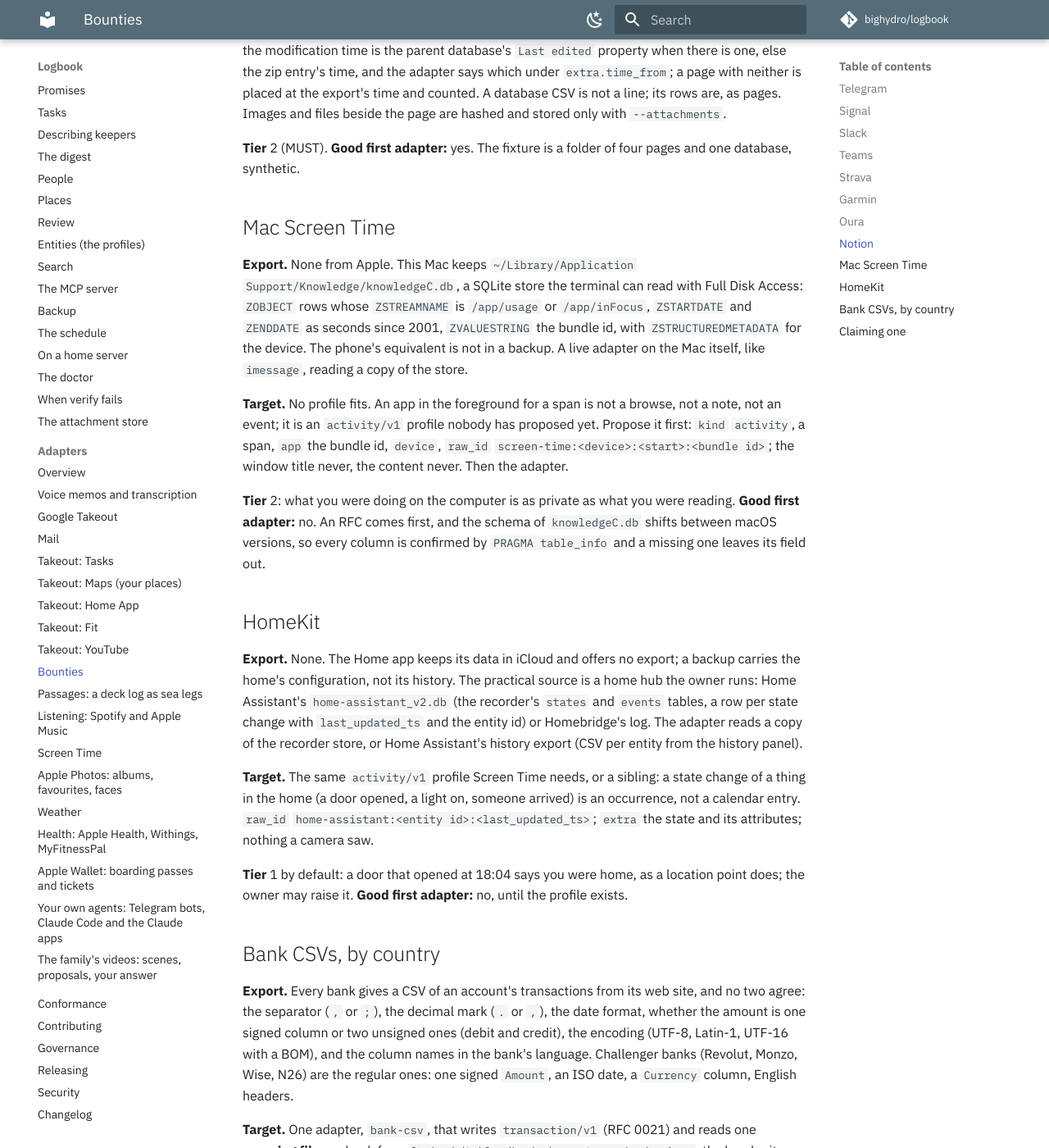
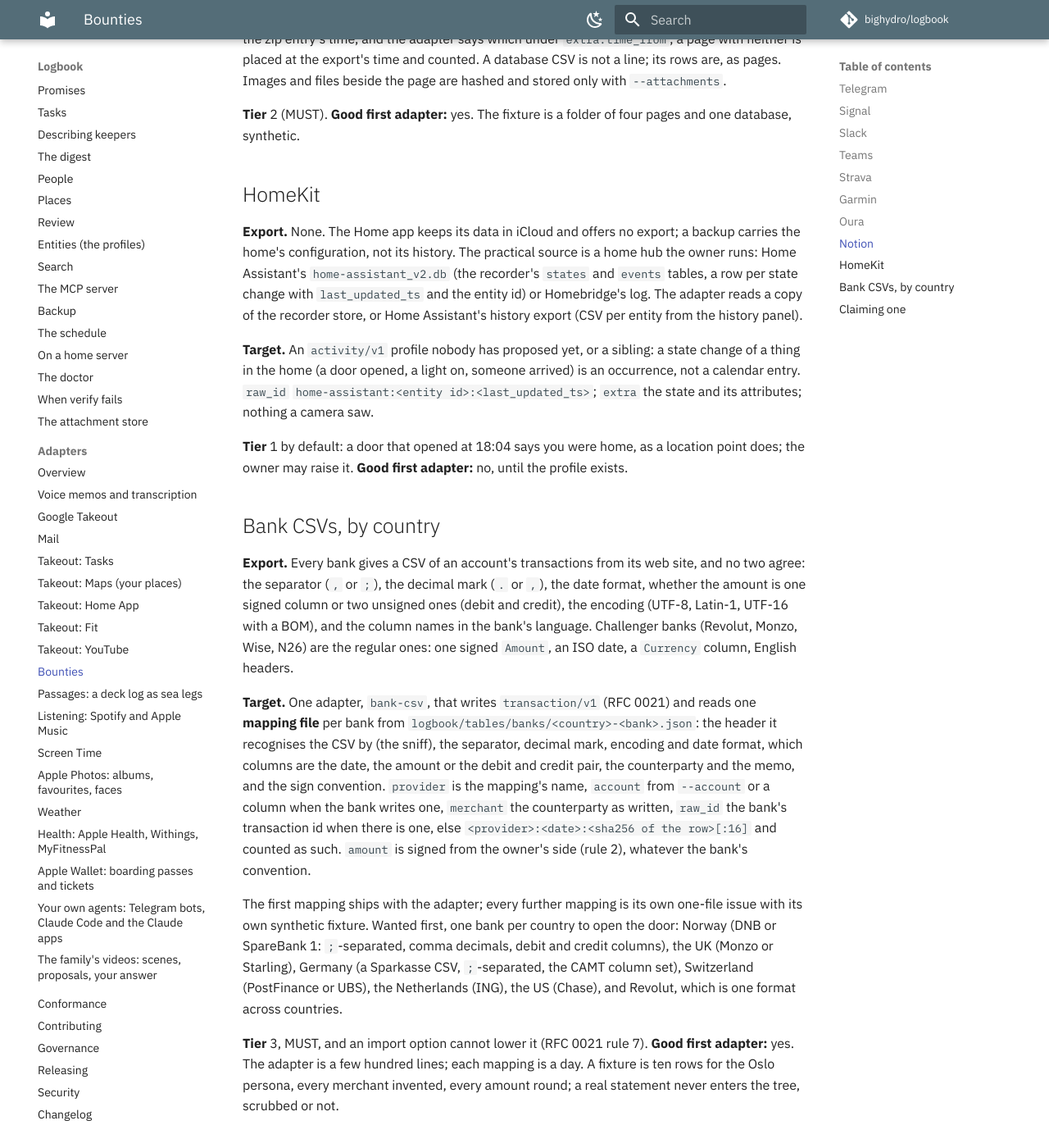
Before and after one commit to bighydro/logbook, an MkDocs documentation site: the page built from docs/adapter-bounties.md, in a window 1280 px wide and 1400 px high, scrolled down 5031 px. Shown: the whole window at 82% size. Built offline with MkDocs 1.6.1 and Material for MkDocs 9.7.7, drawn with Linux system fonts in a browser that asks for light colours; comment, search, counter and statistics services are not loaded; some of the changed text lies outside the part shown.

```diff
--- a/docs/adapter-bounties.md
+++ b/docs/adapter-bounties.md
@@ -18,7 +18,6 @@
 | Garmin | Connect data export, JSON per domain | `health-sample/v1` | 3 | no |
 | Oura | account export, CSV and JSON | `health-sample/v1` | 3 | yes |
 | Notion | workspace export, Markdown and CSV | `note/v1` | 2 | yes |
-| Mac Screen Time | `knowledgeC.db` on this Mac | `activity/v1`, to be proposed | 2 | no |
 | HomeKit | none from Apple; Home Assistant's recorder store | `activity/v1`, to be proposed | 1 | no |
 | Bank CSVs | one CSV per bank, a mapping file per bank | `transaction/v1` | 3, MUST | yes, each mapping |
 
@@ -86,19 +85,11 @@
 
 **Tier** 2 (MUST). **Good first adapter:** yes. The fixture is a folder of four pages and one database, synthetic.
 
-## Mac Screen Time
-
-**Export.** None from Apple. This Mac keeps `~/Library/Application Support/Knowledge/knowledgeC.db`, a SQLite store the terminal can read with Full Disk Access: `ZOBJECT` rows whose `ZSTREAMNAME` is `/app/usage` or `/app/inFocus`, `ZSTARTDATE` and `ZENDDATE` as seconds since 2001, `ZVALUESTRING` the bundle id, with `ZSTRUCTUREDMETADATA` for the device. The phone's equivalent is not in a backup. A live adapter on the Mac itself, like `imessage`, reading a copy of the store.
-
-**Target.** No profile fits. An app in the foreground for a span is not a browse, not a note, not an event; it is an `activity/v1` profile nobody has proposed yet. Propose it first: `kind` `activity`, a span, `app` the bundle id, `device`, `raw_id` `screen-time:<device>:<start>:<bundle id>`; the window title never, the content never. Then the adapter.
-
-**Tier** 2: what you were doing on the computer is as private as what you were reading. **Good first adapter:** no. An RFC comes first, and the schema of `knowledgeC.db` shifts between macOS versions, so every column is confirmed by `PRAGMA table_info` and a missing one leaves its field out.
-
 ## HomeKit
 
 **Export.** None. The Home app keeps its data in iCloud and offers no export; a backup carries the home's configuration, not its history. The practical source is a home hub the owner runs: Home Assistant's `home-assistant_v2.db` (the recorder's `states` and `events` tables, a row per state change with `last_updated_ts` and the entity id) or Homebridge's log. The adapter reads a copy of the recorder store, or Home Assistant's history export (CSV per entity from the history panel).
 
-**Target.** The same `activity/v1` profile Screen Time needs, or a sibling: a state change of a thing in the home (a door opened, a light on, someone arrived) is an occurrence, not a calendar entry. `raw_id` `home-assistant:<entity id>:<last_updated_ts>`; `extra` the state and its attributes; nothing a camera saw.
+**Target.** An `activity/v1` profile nobody has proposed yet, or a sibling: a state change of a thing in the home (a door opened, a light on, someone arrived) is an occurrence, not a calendar entry. `raw_id` `home-assistant:<entity id>:<last_updated_ts>`; `extra` the state and its attributes; nothing a camera saw.
 
 **Tier** 1 by default: a door that opened at 18:04 says you were home, as a location point does; the owner may raise it. **Good first adapter:** no, until the profile exists.
 
```
Also changed, not shown: other parts of docs/adapter-bounties.md (+1 -1 lines), changelog.d/two-stale-sentences.md (added, +4 -0 lines), docs/launch-post.md (+1 -1 lines).
